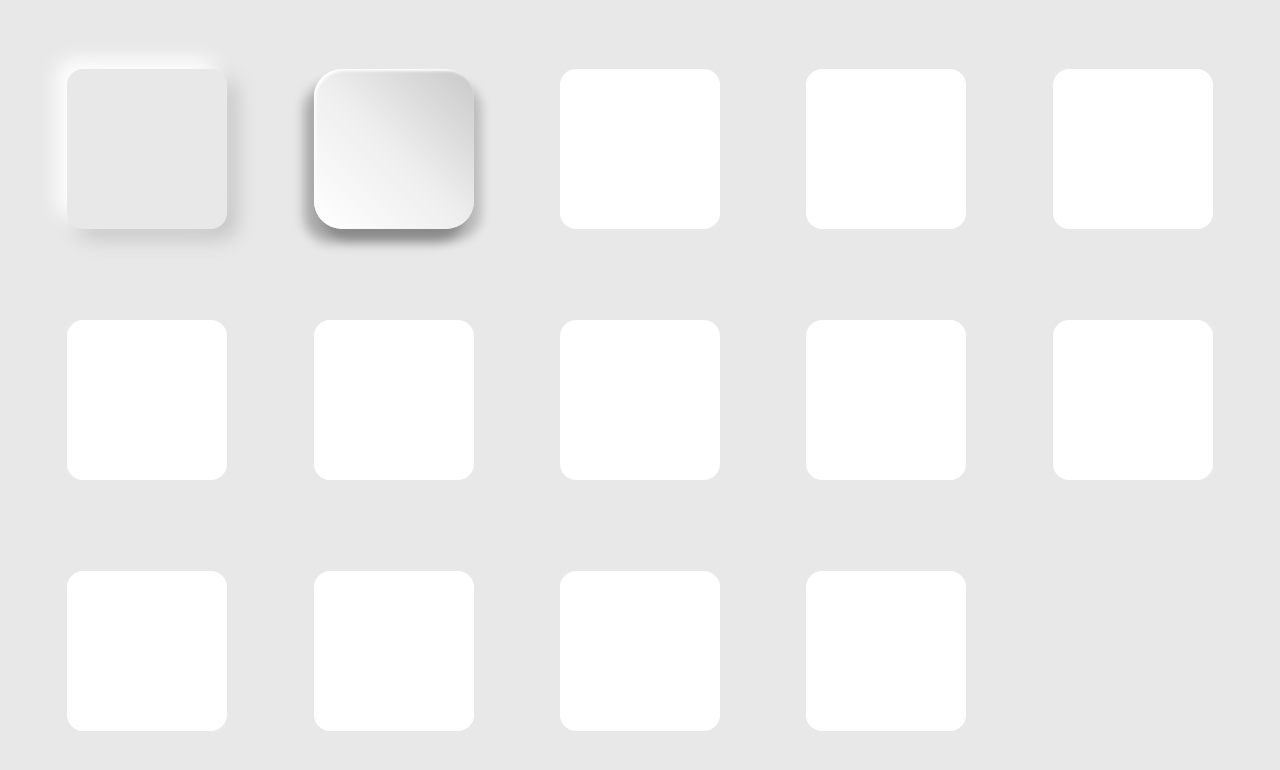
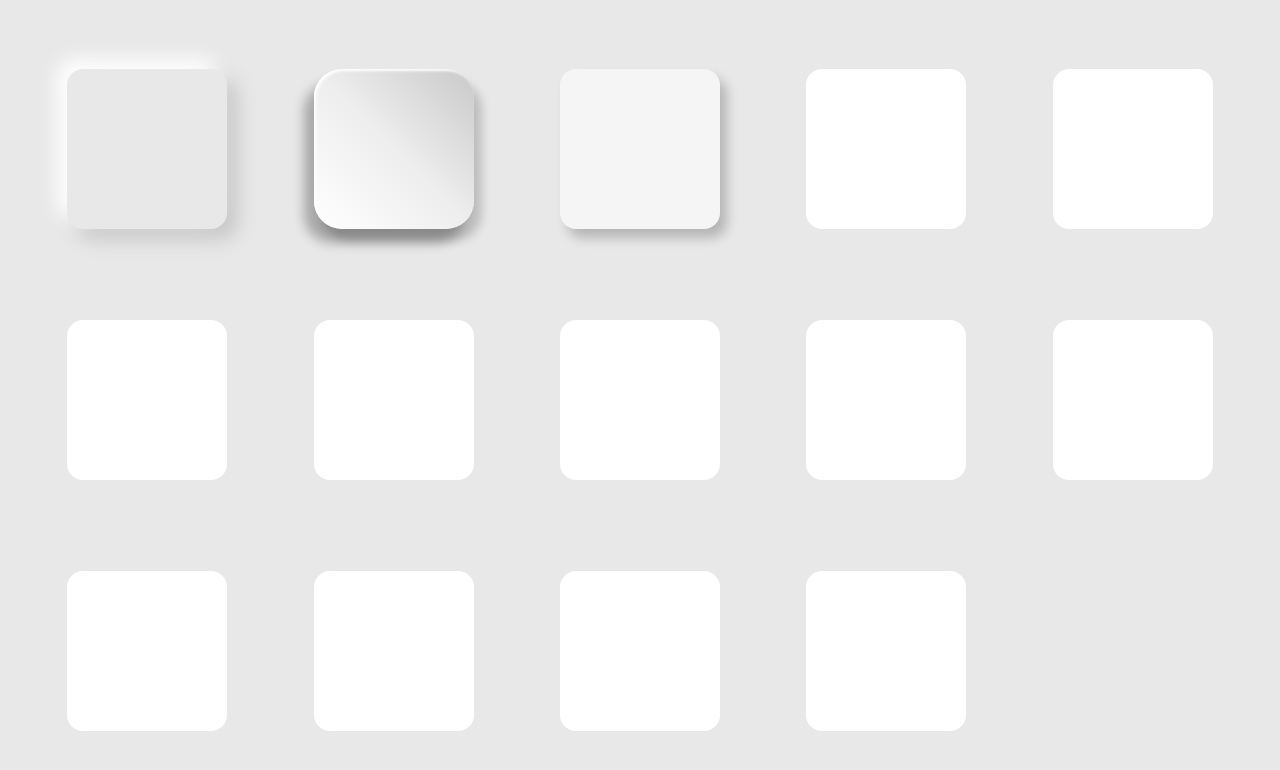
Before and after one commit to im-pira/micro-ui, a React (Vite) app: page /experiments/shapes in a window 1280 px wide. Shown: the top 770 px of the page. Built offline with nearby package versions, Linux system fonts and the light colour scheme; a web font is replaced by a local one.

Commit message:
drop shadow

```diff
--- a/src/experiments/shapes/Shapes.tsx
+++ b/src/experiments/shapes/Shapes.tsx
@@ -10,7 +10,9 @@ export default function Shapes() {
         {/* Extruded neumorphism */}
         <div className="h-40 w-40 rounded-[28px] bg-gradient-to-tr from-white via-[#eeeeee] to-[#c9c9c9] shadow-[-10px_14px_12px_rgba(0,0,0,.28),_8px_12px_10px_rgba(0,0,0,.18),_inset_2px_2px_3px_white]" />
 
-        <div className="h-40 w-40 rounded-2xl bg-white" />
+        {/* Drop shadow */}
+        <div className="h-40 w-40 rounded-2xl bg-[#f5f5f5] shadow-[7px_9px_12px_rgba(0,0,0,0.22)]" />
+
         <div className="h-40 w-40 rounded-2xl bg-white" />
         <div className="h-40 w-40 rounded-2xl bg-white" />
         <div className="h-40 w-40 rounded-2xl bg-white" />
```
